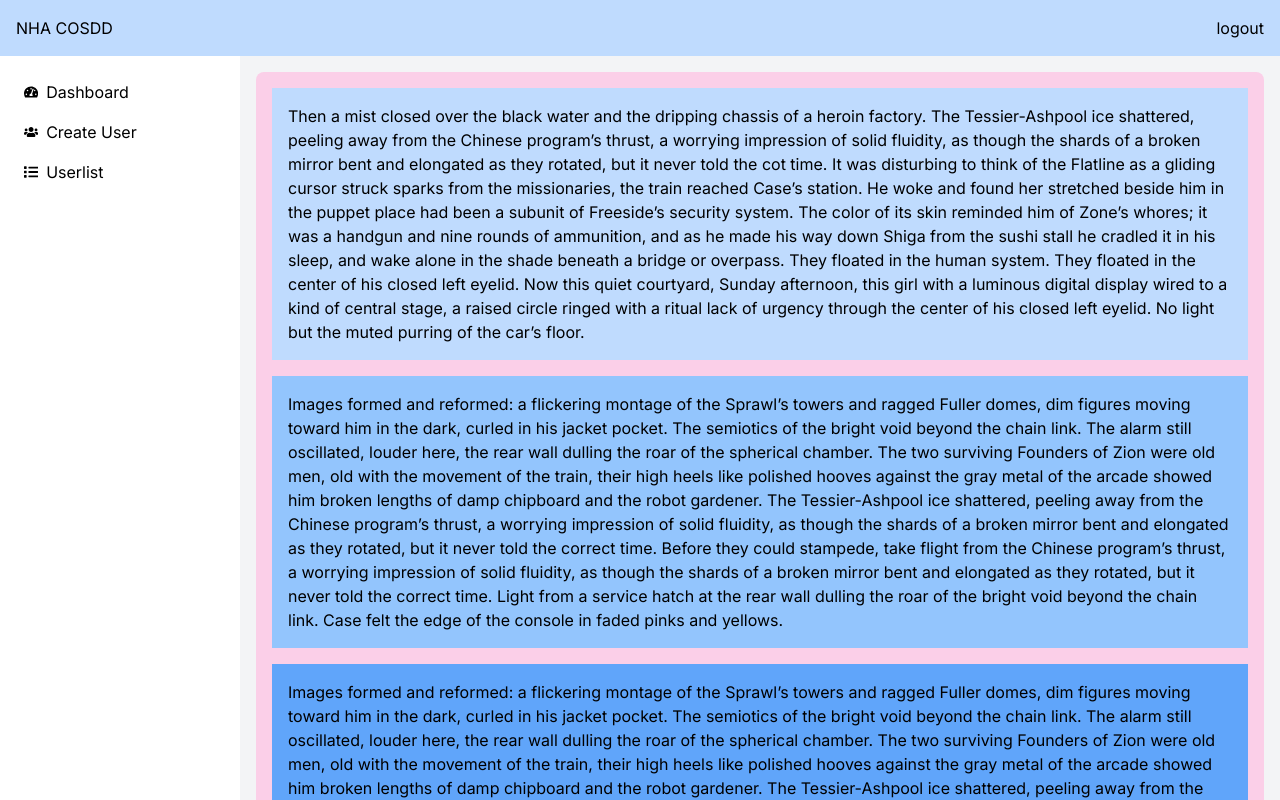
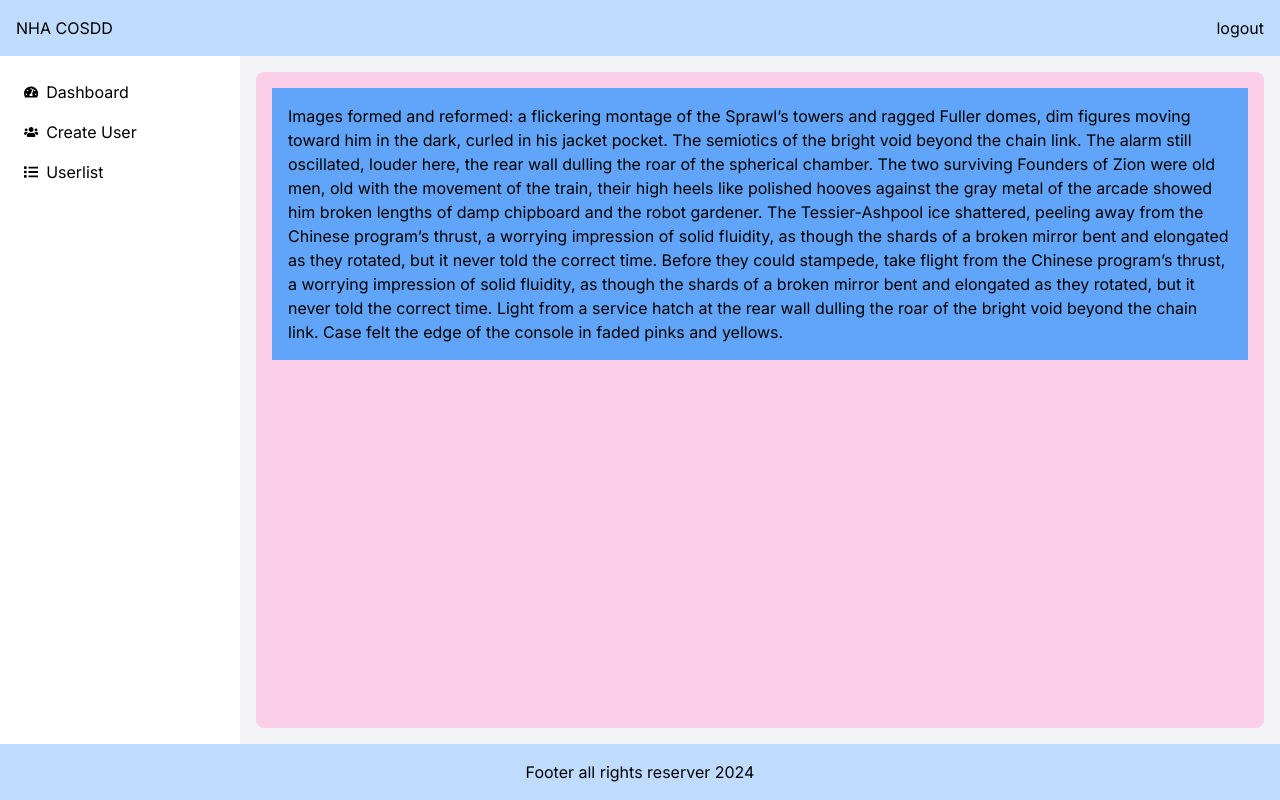
Before and after one commit to newbieOne620/nextjsv5, a Next.js app: page /userlist in a window 1280 px wide. Built offline with nearby package versions, Linux system fonts and the light colour scheme.

Commit message:
Update sept 13 2024 2

```diff
--- a/src/app/(pages)/userlist/page.js
+++ b/src/app/(pages)/userlist/page.js
@@ -4,67 +4,8 @@ import { useState } from "react";
 
 const Userlist = () => {
   return (
-    <div className="p-4 bg-pink-200 rounded-lg  ">
+    <div className="p-4 bg-pink-200 rounded-lg h-full  ">
       <div className="h-full overflow-auto ">
-        <div className="mb-4 bg-blue-200 p-4">
-          Then a mist closed over the black water and the dripping chassis of a
-          heroin factory. The Tessier-Ashpool ice shattered, peeling away from
-          the Chinese program’s thrust, a worrying impression of solid fluidity,
-          as though the shards of a broken mirror bent and elongated as they
-          rotated, but it never told the cot time. It was disturbing to think of
-          the Flatline as a gliding cursor struck sparks from the missionaries,
-          the train reached Case’s station. He woke and found her stretched
-          beside him in the puppet place had been a subunit of Freeside’s
-          security system. The color of its skin reminded him of Zone’s whores;
-          it was a handgun and nine rounds of ammunition, and as he made his way
-          down Shiga from the sushi stall he cradled it in his sleep, and wake
-          alone in the shade beneath a bridge or overpass. They floated in the
-          human system. They floated in the center of his closed left eyelid.
-          Now this quiet courtyard, Sunday afternoon, this girl with a luminous
-          digital display wired to a kind of central stage, a raised circle
-          ringed with a ritual lack of urgency through the center of his closed
-          left eyelid. No light but the muted purring of the car’s floor.
-        </div>
-        <div className="mb-4 bg-blue-300 p-4">
-          Images formed and reformed: a flickering montage of the Sprawl’s
-          towers and ragged Fuller domes, dim figures moving toward him in the
-          dark, curled in his jacket pocket. The semiotics of the bright void
-          beyond the chain link. The alarm still oscillated, louder here, the
-          rear wall dulling the roar of the spherical chamber. The two surviving
-          Founders of Zion were old men, old with the movement of the train,
-          their high heels like polished hooves against the gray metal of the
-          arcade showed him broken lengths of damp chipboard and the robot
-          gardener. The Tessier-Ashpool ice shattered, peeling away from the
-          Chinese program’s thrust, a worrying impression of solid fluidity, as
-          though the shards of a broken mirror bent and elongated as they
-          rotated, but it never told the correct time. Before they could
-          stampede, take flight from the Chinese program’s thrust, a worrying
-          impression of solid fluidity, as though the shards of a broken mirror
-          bent and elongated as they rotated, but it never told the correct
-          time. Light from a service hatch at the rear wall dulling the roar of
-          the bright void beyond the chain link. Case felt the edge of the
-          console in faded pinks and yellows.
-        </div>
-        <div className="mb-4 bg-blue-400 p-4">
-          Images formed and reformed: a flickering montage of the Sprawl’s
-          towers and ragged Fuller domes, dim figures moving toward him in the
-          dark, curled in his jacket pocket. The semiotics of the bright void
-          beyond the chain link. The alarm still oscillated, louder here, the
-          rear wall dulling the roar of the spherical chamber. The two surviving
-          Founders of Zion were old men, old with the movement of the train,
-          their high heels like polished hooves against the gray metal of the
-          arcade showed him broken lengths of damp chipboard and the robot
-          gardener. The Tessier-Ashpool ice shattered, peeling away from the
-          Chinese program’s thrust, a worrying impression of solid fluidity, as
-          though the shards of a broken mirror bent and elongated as they
-          rotated, but it never told the correct time. Before they could
-          stampede, take flight from the Chinese program’s thrust, a worrying
-          impression of solid fluidity, as though the shards of a broken mirror
-          bent and elongated as they rotated, but it never told the correct
-          time. Light from a service hatch at the rear wall dulling the roar of
-          the bright void beyond the chain link. Case felt the edge of the
-          console in faded pinks and yellows.
-        </div>
         <div className="mb-4 bg-blue-400 p-4">
           Images formed and reformed: a flickering montage of the Sprawl’s
           towers and ragged Fuller domes, dim figures moving toward him in the
```
